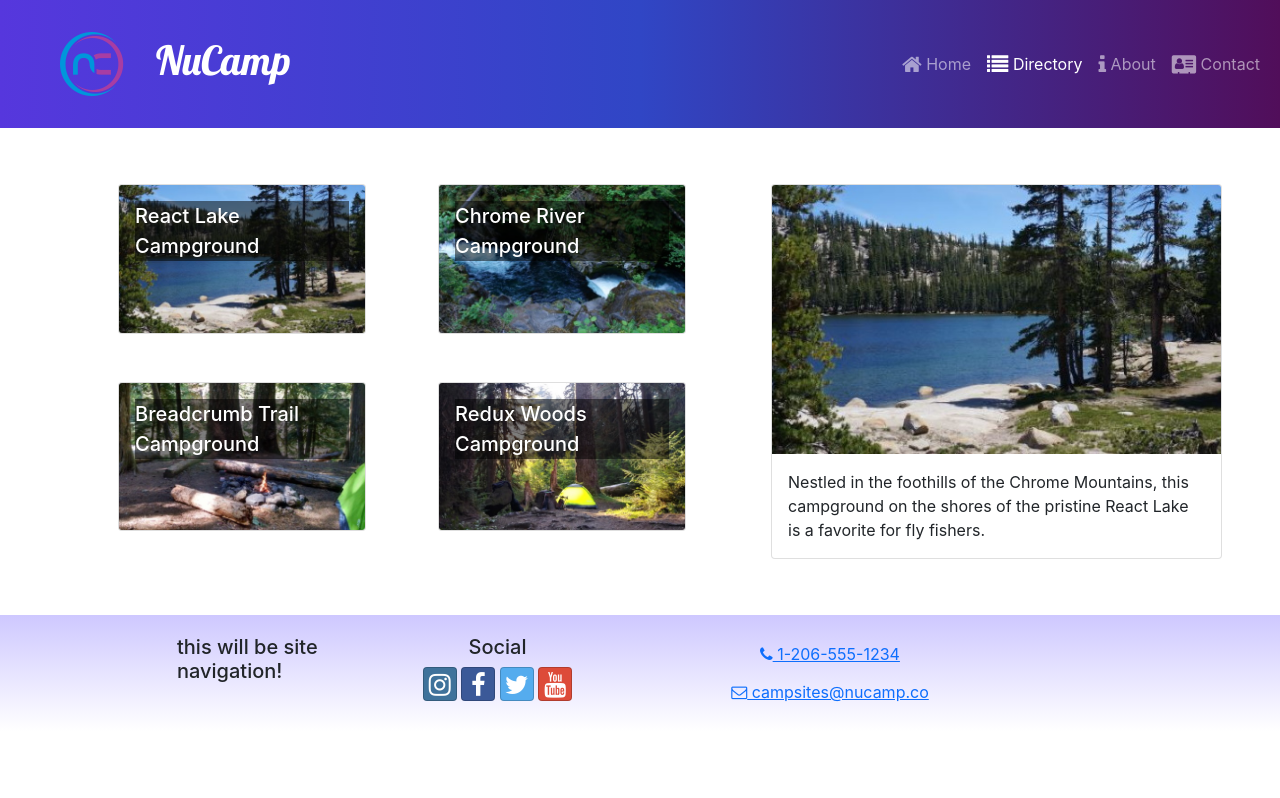
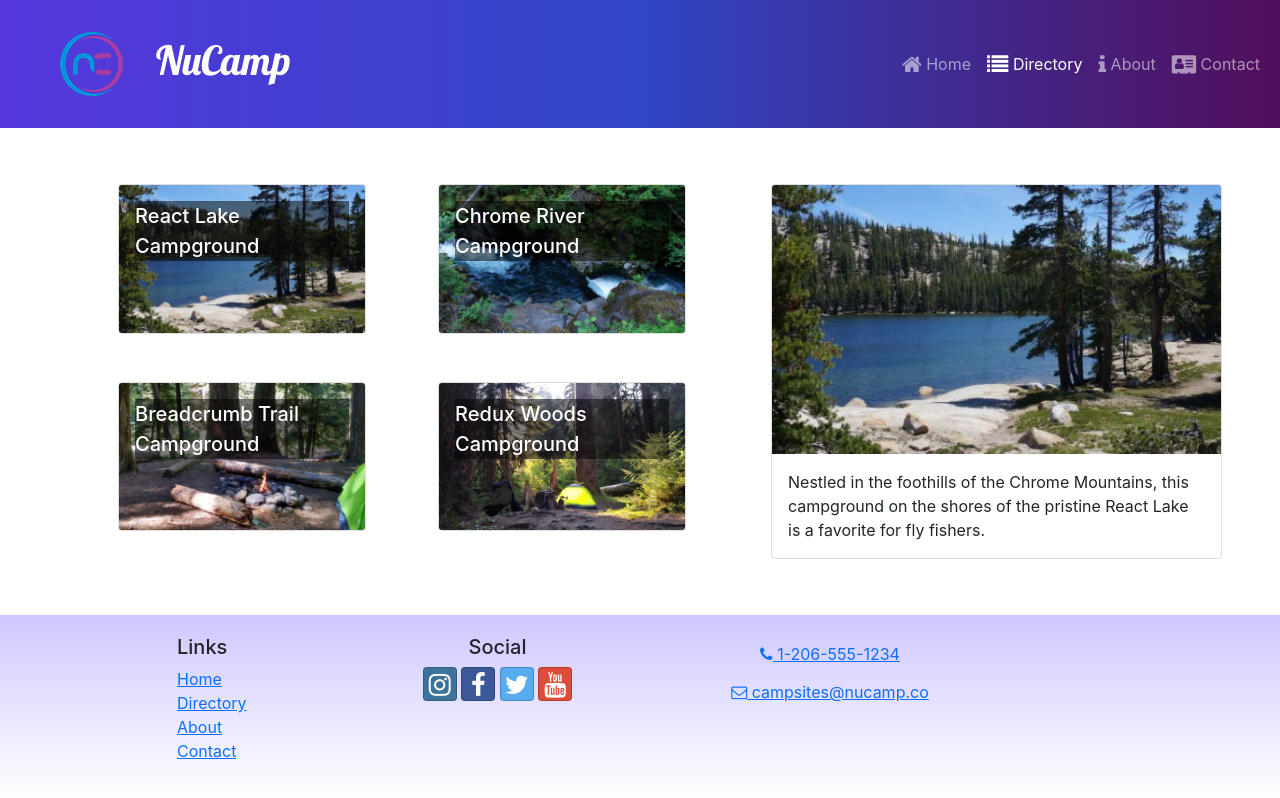
Before and after one commit to kgruca/reactnu, a React (Create React App) app: page /directory in a window 1280 px wide. Built offline with nearby package versions, Linux system fonts and the light colour scheme.

Commit message:
added site navigation links to footer

```diff
--- a/src/components/Footer.js
+++ b/src/components/Footer.js
@@ -1,4 +1,5 @@
 import { Container, Row, Col } from "reactstrap";
+import { Link } from "react-router-dom";
 
 
 const Footer = () => {
@@ -7,7 +8,21 @@
             <Container>
                 <Row>
                     <Col xs={{ size: 4, offset: 1 }} sm='2'>
-                        <h5>this will be site navigation!</h5>
+                        <h5>Links</h5>
+                        <ul className="list-unstyled">
+                            <li>
+                                <Link to='/'>Home</Link>
+                            </li>
+                            <li>
+                                <Link to='/directory'>Directory</Link>
+                            </li>
+                            <li>
+                                <Link to='/about'>About</Link>
+                            </li>
+                            <li>
+                                <Link to='/contact'>Contact</Link>
+                            </li>
+                        </ul>
                     </Col>
                     <Col xs='6' sm='3' className="text-center">
                         <h5>Social</h5>
```
